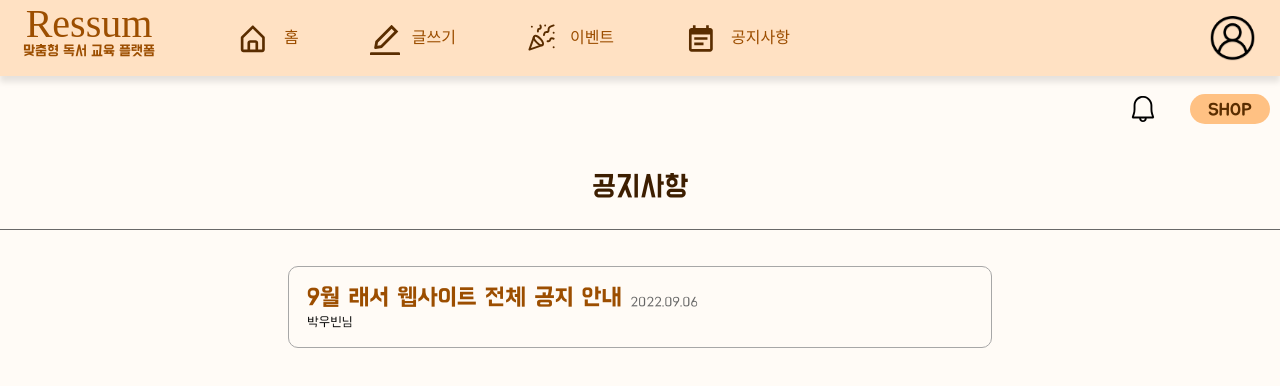
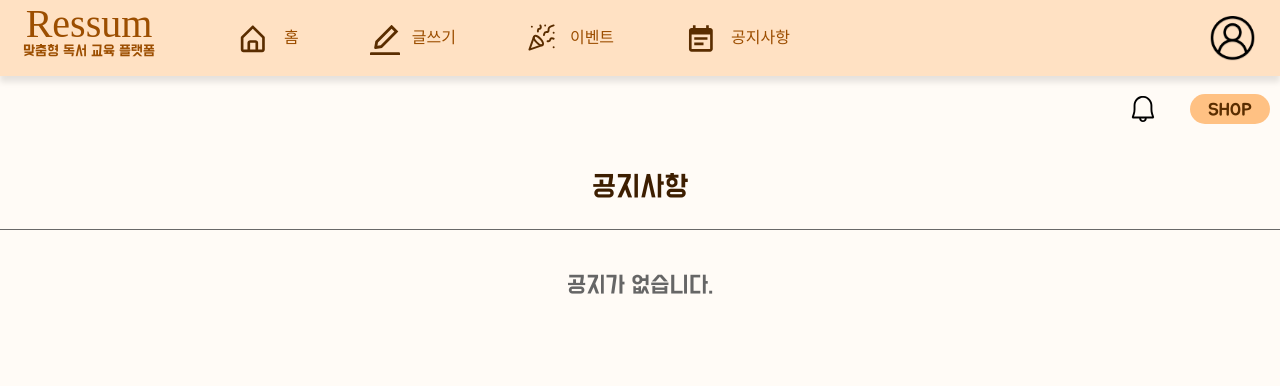
Before and after one commit to Ressum/FrontEnd, a React (Create React App) app: page /main/notice in a window 1280 px wide. Shown: the top 386 px of the page. Built offline with nearby package versions, Linux system fonts and the light colour scheme; a web font is replaced by a local one.

Commit message:
CHORE :: 다시

```diff
--- a/src/components/Main/NoticeList/NoticeList.js
+++ b/src/components/Main/NoticeList/NoticeList.js
@@ -4,14 +4,14 @@ import './NoticeList.scss';
 import { Link } from 'react-router-dom';
 
 function NoticeList() {
-    const noticeId = useRef([
-        123
-    ]);
+    // const noticeId = useRef([
+    //     123
+    // ]);
     return (
         <div id="notice-list">
             <h1>공지사항</h1>
             <div id="notice-list-horizontal-line"></div>
-            <ul>
+            {/* <ul>
                 {
                     noticeId.current.map((id, index) => (
                         <Link to={`id/${id}`} key={index}>
@@ -25,7 +25,8 @@ function NoticeList() {
                         </Link>
                     ))
                 }
-            </ul>
+            </ul> */}
+            <h1>공지가 없습니다.</h1>
         </div>
     );
 }
--- a/src/components/Main/NoticeList/NoticeList.scss
+++ b/src/components/Main/NoticeList/NoticeList.scss
@@ -5,13 +5,18 @@
     flex-direction: column;
     align-items: center;
 
-    h1 {
+    h1:first-child {
         color: $dark-brown-2;
         font-size: 25px;
         font-family: 'BM Dohyeon';
         margin-top: 100px;
     }
-
+    h1:last-child {
+        color:$gray-1;
+        font-size: 20px;
+        font-family: 'BM Dohyeon';
+        margin-top: 10px;
+    }
     #notice-list-horizontal-line {
         height: 0.5px;
         width: 100%;
```
